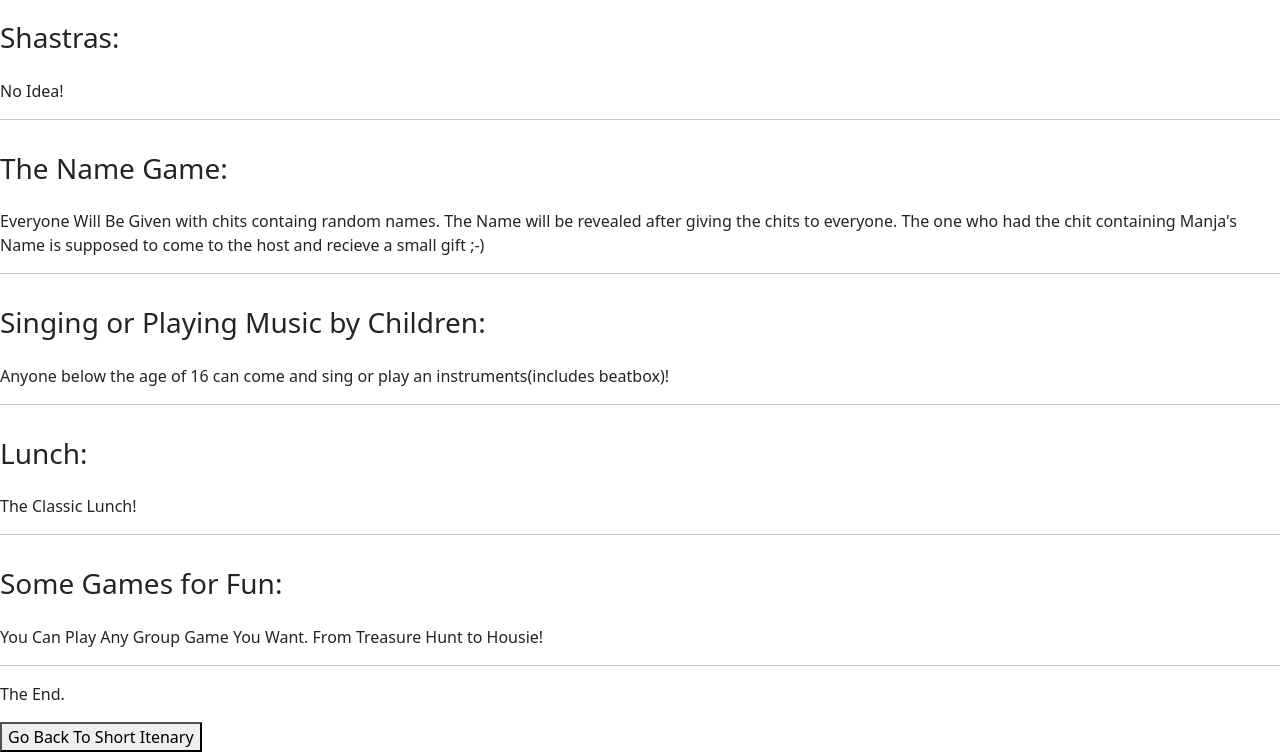
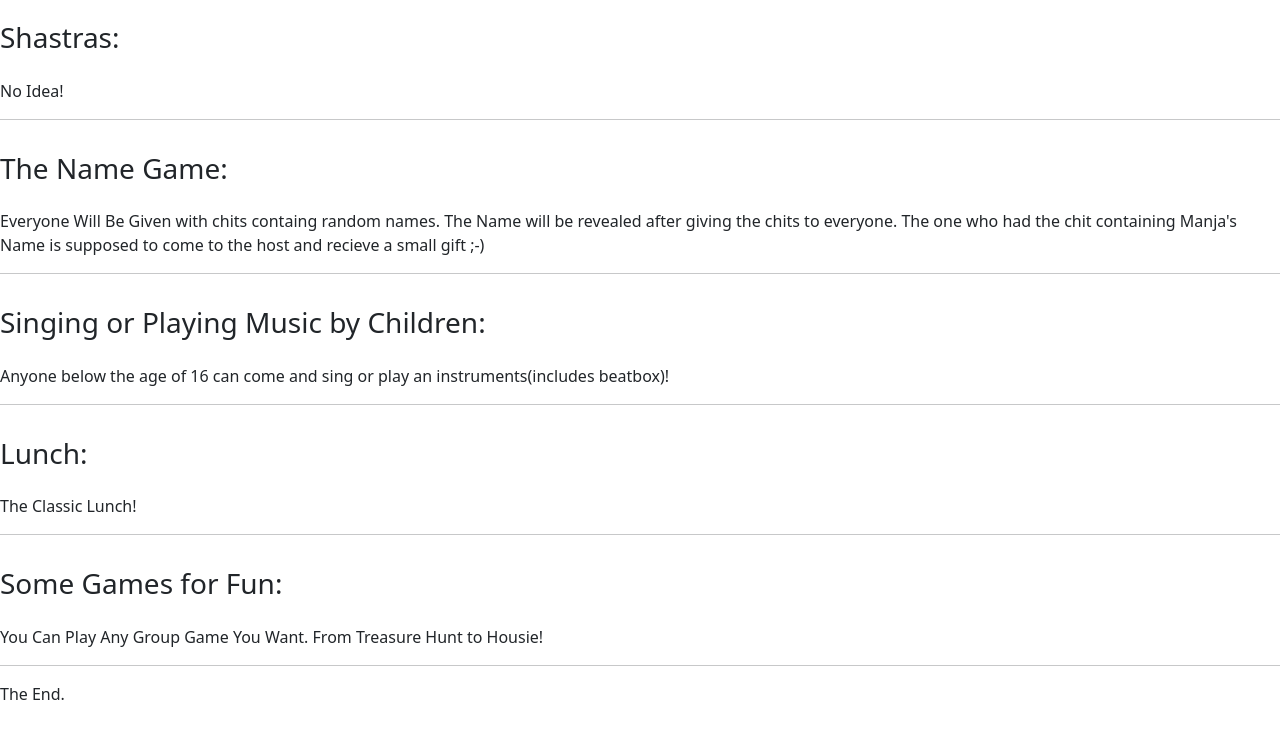
Before and after one commit to atharva-bhai/Manja-Namakrana, a plain HTML site: page index.html in a window 1280 px wide. Shown: the part 67-819 px from the top of the page. Drawn offline with nearby package versions, Linux system fonts and the light colour scheme.

Commit message:
Update index.html

```diff
--- a/index.html
+++ b/index.html
@@ -28,8 +28,5 @@
     <p>You Can Play Any Group Game You Want. From Treasure Hunt to Housie!</p>
     <hr>
     <p>The End.</p>
-    <form action="index.html">
-      <button type="submit">Go Back To Short Itenary</button>
-    </form>
   </body>
 </html>
```
